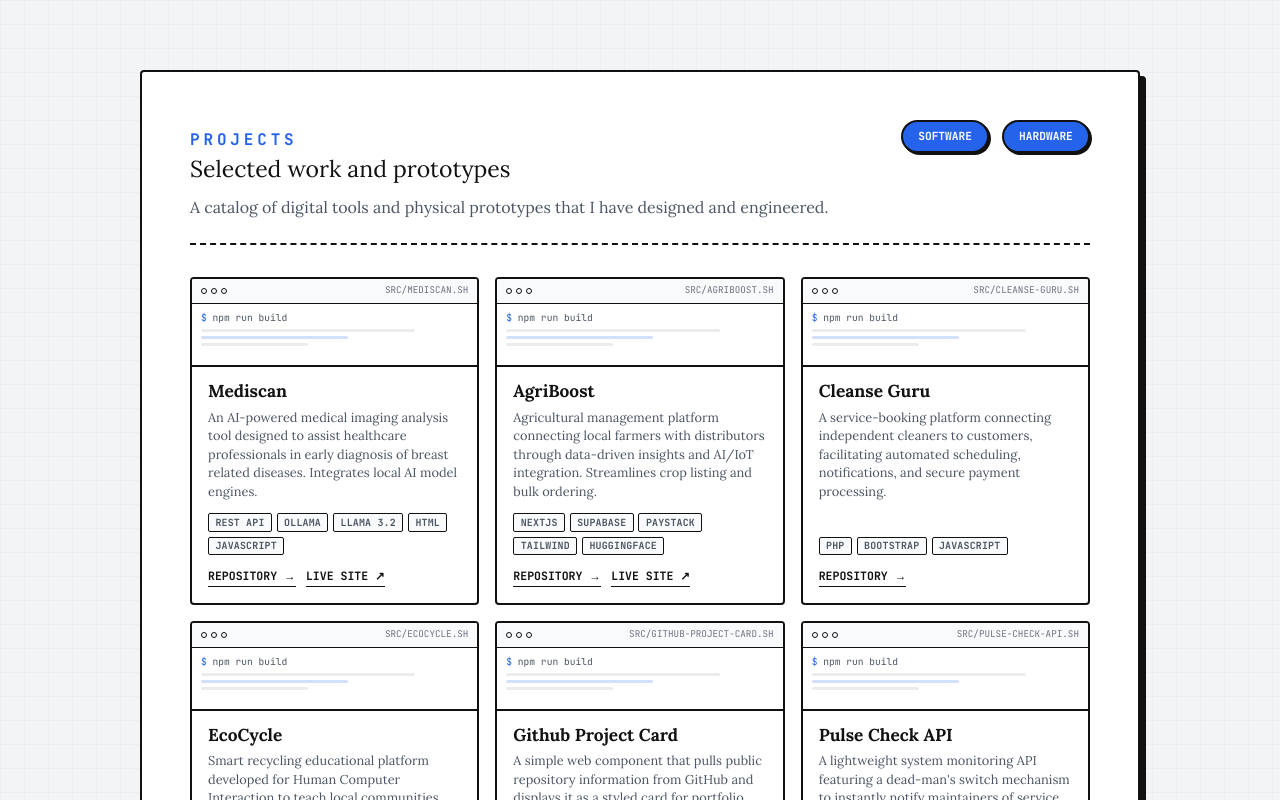
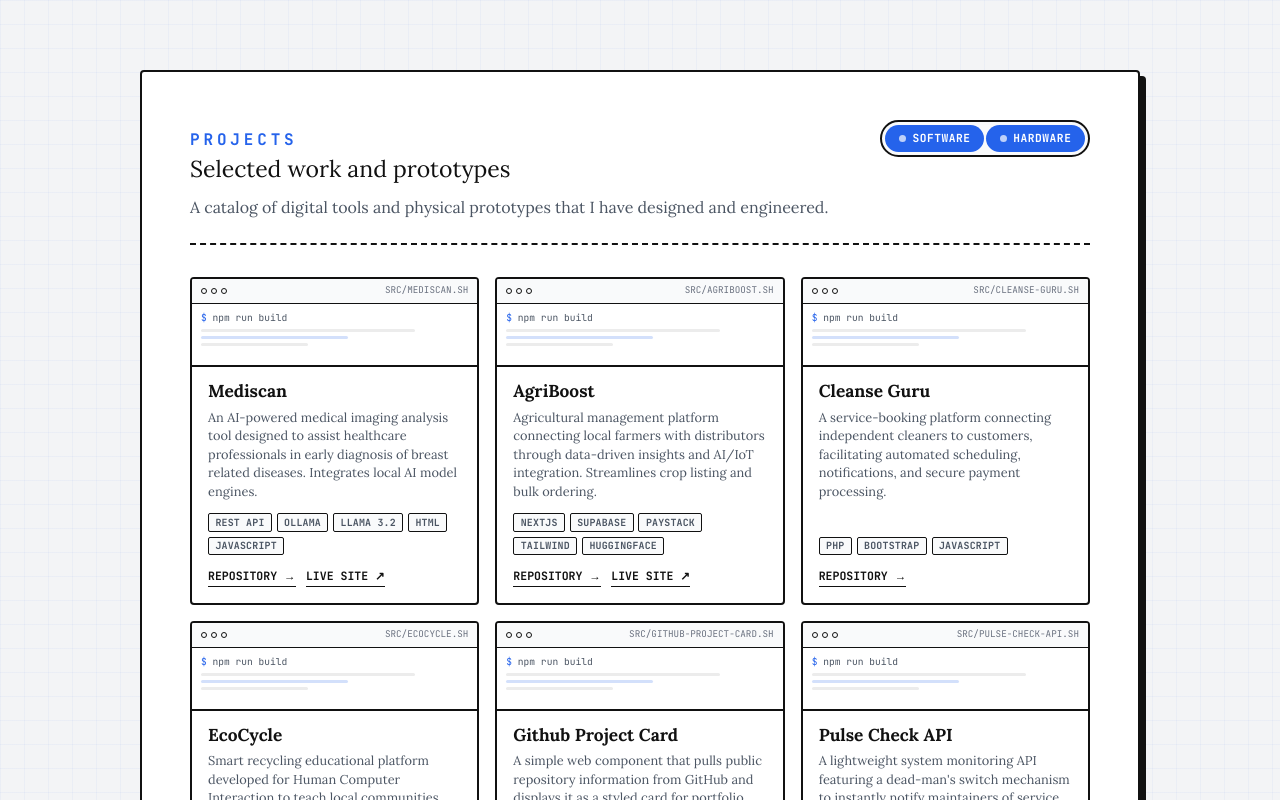
Before and after one commit to etor01/dev-tornam, a Next.js app: page /projects in a window 1280 px wide. Shown: the top 800 px of the page. Built offline with nearby package versions, Linux system fonts and the light colour scheme.

Commit message:
refactor: redesign project filters into a segmented control with interactive toggle states

```diff
--- a/src/app/globals.css
+++ b/src/app/globals.css
@@ -250,40 +250,69 @@ body {
   line-height: 1.5;
 }
 
-.filterGroup {
-  display: flex;
-  gap: 0.75rem;
-  flex-wrap: wrap;
-  font-family: var(--font-mono), monospace;
+/* ── Filter track (segmented control) ─────────────────── */
+.filterTrack {
+  display: inline-flex;
+  align-items: center;
+  border: 2px solid var(--ink-border);
+  border-radius: 999px;
+  background-color: var(--badge-bg);
+  padding: 3px;
+  gap: 2px;
 }
 
-.filterGroup label {
+.filterToggleBtn {
   display: inline-flex;
   align-items: center;
-  gap: 0.45rem;
-  padding: 0.45rem 0.9rem;
-  border: 2px solid var(--ink-border);
+  gap: 0.4rem;
+  padding: 0.3rem 0.85rem;
+  border: none;
   border-radius: 999px;
-  font-size: 0.85rem;
+  background: transparent;
+  color: var(--text-secondary);
+  font-family: var(--font-mono), monospace;
+  font-size: 0.7rem;
   font-weight: 700;
   text-transform: uppercase;
-  background-color: var(--surface-card);
+  letter-spacing: 0.05em;
   cursor: pointer;
+  user-select: none;
   transition:
-    transform 120ms ease,
-    box-shadow 120ms ease,
-    background-color 120ms ease,
-    color 120ms ease;
+    background-color 150ms ease,
+    color 150ms ease,
+    transform 80ms ease;
 }
 
-.filterGroup label:hover {
-  transform: translate(-1px, -1px);
+.filterToggleBtn:active {
+  transform: scale(0.95);
 }
 
-.filterGroup input {
-  accent-color: var(--accent-blue);
-  cursor: pointer;
+.filterToggleBtn.is-active {
+  background-color: var(--accent-blue);
+  color: #ffffff;
 }
+
+.filterToggleBtn:not(.is-active):hover {
+  background-color: rgba(17, 17, 17, 0.06);
+  color: var(--text-primary);
+}
+
+/* LED dot */
+.toggleDot {
+  width: 7px;
+  height: 7px;
+  border-radius: 50%;
+  flex-shrink: 0;
+  transition:
+    background-color 150ms ease,
+    opacity 150ms ease;
+  background-color: rgba(17, 17, 17, 0.25);
+}
+
+.filterToggleBtn.is-active .toggleDot {
+  background-color: rgba(255, 255, 255, 0.7);
+}
+
 
 .projectGrid {
   display: grid;
--- a/src/app/projects/page.tsx
+++ b/src/app/projects/page.tsx
@@ -397,55 +397,21 @@ export default function ProjectsPage() {
             </p>
           </div>
 
-          <div
-            className="filterGroup"
-            aria-label="Project filters"
-            style={{ display: "flex", gap: "0.8rem" }}
-          >
+          <div className="filterTrack" role="group" aria-label="Project filters">
             <button
               onClick={() => toggleType("software")}
-              style={{
-                fontFamily: "var(--font-mono), monospace",
-                fontSize: "0.7rem",
-                fontWeight: 700,
-                textTransform: "uppercase",
-                padding: "0.38rem 0.95rem",
-                border: "2px solid var(--ink-border)",
-                borderRadius: "999px",
-                backgroundColor: selectedTypes.includes("software")
-                  ? "var(--accent-blue)"
-                  : "var(--surface-card)",
-                color: selectedTypes.includes("software")
-                  ? "var(--surface-card)"
-                  : "var(--text-primary)",
-                boxShadow: "2px 2px 0px 0px var(--ink-border)",
-                cursor: "pointer",
-                transition: "all 120ms ease",
-              }}
+              className={`filterToggleBtn ${selectedTypes.includes("software") ? "is-active" : ""}`}
+              aria-pressed={selectedTypes.includes("software")}
             >
+              <span className="toggleDot" aria-hidden="true" />
               Software
             </button>
             <button
               onClick={() => toggleType("hardware")}
-              style={{
-                fontFamily: "var(--font-mono), monospace",
-                fontSize: "0.7rem",
-                fontWeight: 700,
-                textTransform: "uppercase",
-                padding: "0.38rem 0.95rem",
-                border: "2px solid var(--ink-border)",
-                borderRadius: "999px",
-                backgroundColor: selectedTypes.includes("hardware")
-                  ? "var(--accent-blue)"
-                  : "var(--surface-card)",
-                color: selectedTypes.includes("hardware")
-                  ? "var(--surface-card)"
-                  : "var(--text-primary)",
-                boxShadow: "2px 2px 0px 0px var(--ink-border)",
-                cursor: "pointer",
-                transition: "all 120ms ease",
-              }}
+              className={`filterToggleBtn ${selectedTypes.includes("hardware") ? "is-active" : ""}`}
+              aria-pressed={selectedTypes.includes("hardware")}
             >
+              <span className="toggleDot" aria-hidden="true" />
               Hardware
             </button>
           </div>
```
